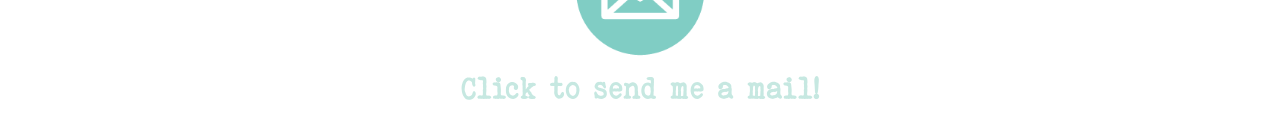
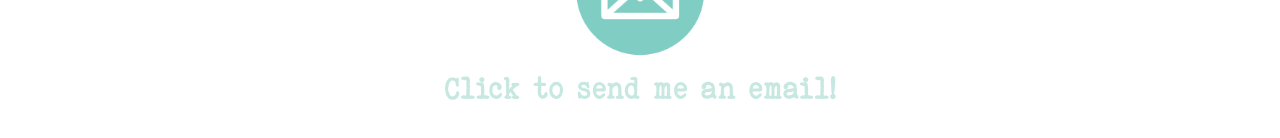
Before and after one commit to RebecaGSP/portfolio, a plain HTML site: page ContactMe.html in a window 1280 px wide. Shown: the part 340-478 px from the top of the page. Drawn offline with Linux system fonts and the light colour scheme.

Commit message:
typo fix

```diff
--- a/ContactMe.html
+++ b/ContactMe.html
@@ -27,7 +27,7 @@
     <div class="contactInfo">
       <a href="mailto:tucorreoprofesional@correo.com">
         <img src="./img/mail.png" alt="" class="emailIcon" />
-        <h1>Click to send me a mail!</h1>
+        <h1>Click to send me an email!</h1>
       </a>
     </div>
   </body>
```
